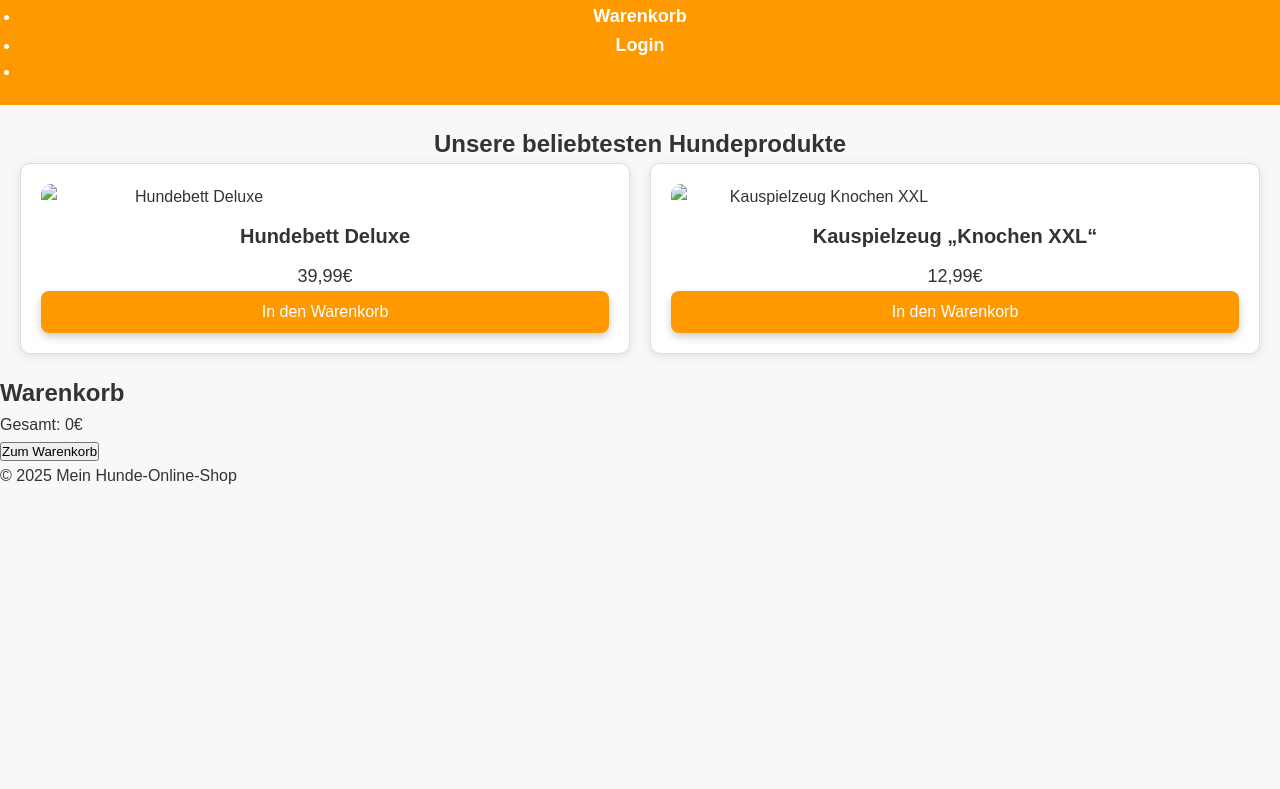
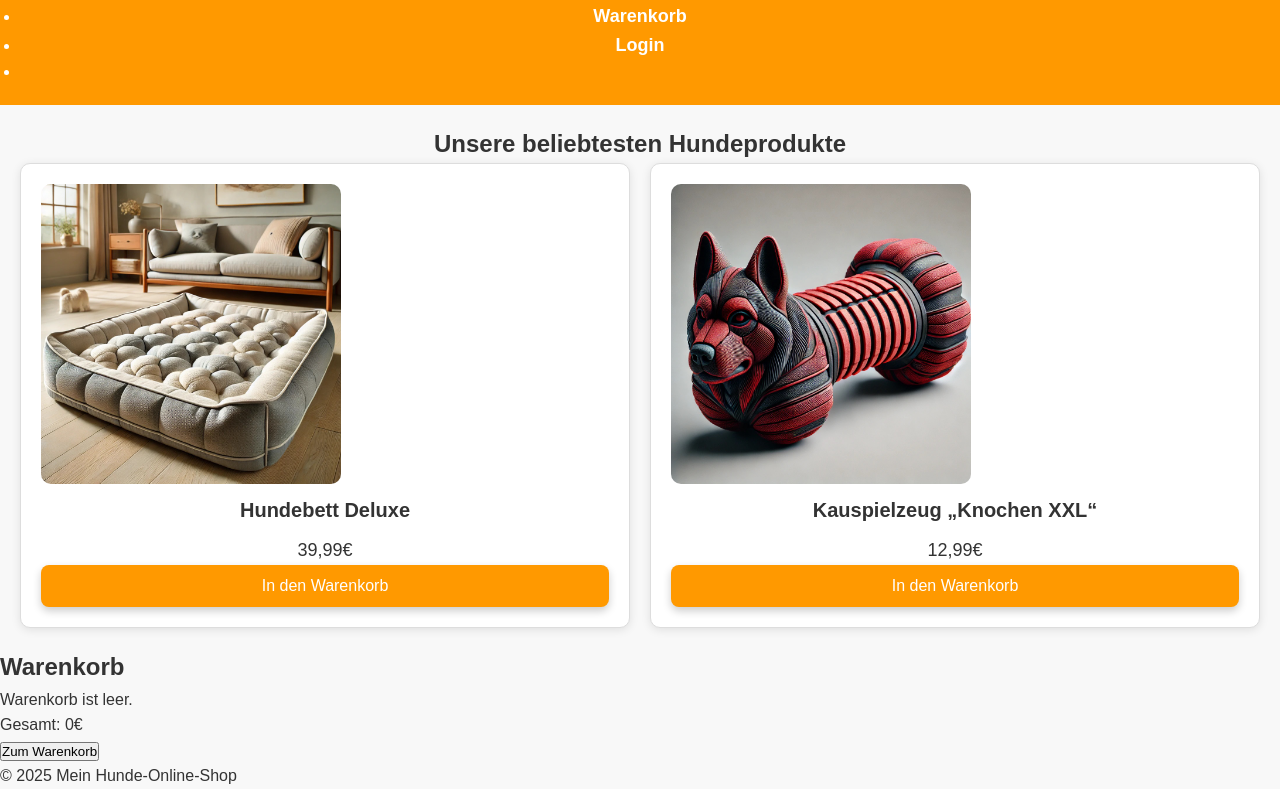
Before and after one commit to shot30012/Online-Shop_neu, a plain HTML site: page index.html in a window 1280 px wide. Shown: the part 127-916 px from the top of the page. Before the commit the page ends 800 px from the top, so only its background shows below. Drawn offline with Linux system fonts and the light colour scheme; files that its build step writes are made by us from their sources.

Commit message:
Update index.html

```diff
--- a/index.html
+++ b/index.html
@@ -4,7 +4,7 @@
     <meta charset="UTF-8">
     <meta name="viewport" content="width=device-width, initial-scale=1.0">
     <title>Hundeshop - Startseite</title>
-    <link rel="stylesheet" href="css/style.css">
+    <link rel="stylesheet" href="style.css">
 </head>
 <body>
 
@@ -27,13 +27,13 @@
         <h2>Unsere beliebtesten Hundeprodukte</h2>
         <div class="product-list">
             <div class="product">
-                <img src="images/hundebett.jpg" alt="Hundebett Deluxe">
+                <img src="hundebett.jpg" alt="Hundebett Deluxe">
                 <h3>Hundebett Deluxe</h3>
                 <p>39,99€</p>
                 <button>In den Warenkorb</button>
             </div>
             <div class="product">
-                <img src="images/kauspielzeug.jpg" alt="Kauspielzeug Knochen XXL">
+                <img src="kauspielzeug.jpg" alt="Kauspielzeug Knochen XXL">
                 <h3>Kauspielzeug „Knochen XXL“</h3>
                 <p>12,99€</p>
                 <button>In den Warenkorb</button>
@@ -52,6 +52,6 @@
         <p>&copy; 2025 Mein Hunde-Online-Shop</p>
     </footer>
 
-    <script src="js/script.js"></script>
+    <script src="script.js"></script>
 </body>
 </html>
```
